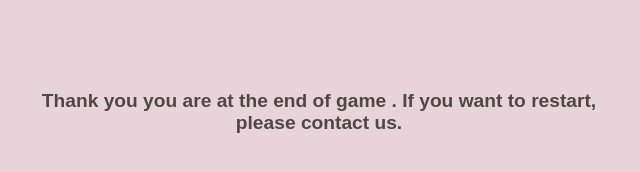
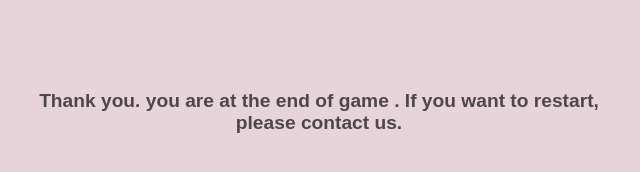
Before and after one commit to prashant975/game, a plain HTML site: page index.html in a window 1280 px wide. Shown: the part 288-460 px from the top of the page, 321-961 px from the left. Drawn offline with Linux system fonts and the light colour scheme.

Commit message:
Update index.html

```diff
--- a/index.html
+++ b/index.html
@@ -35,6 +35,6 @@
   </style>
 </head>
 <body>
-  <p>Thank you you are at the end of game . If you want to restart, please contact us.</p>
+  <p>Thank you.  you are at the end of game . If you want to restart, please contact us.</p>
 </body>
 </html>
```
